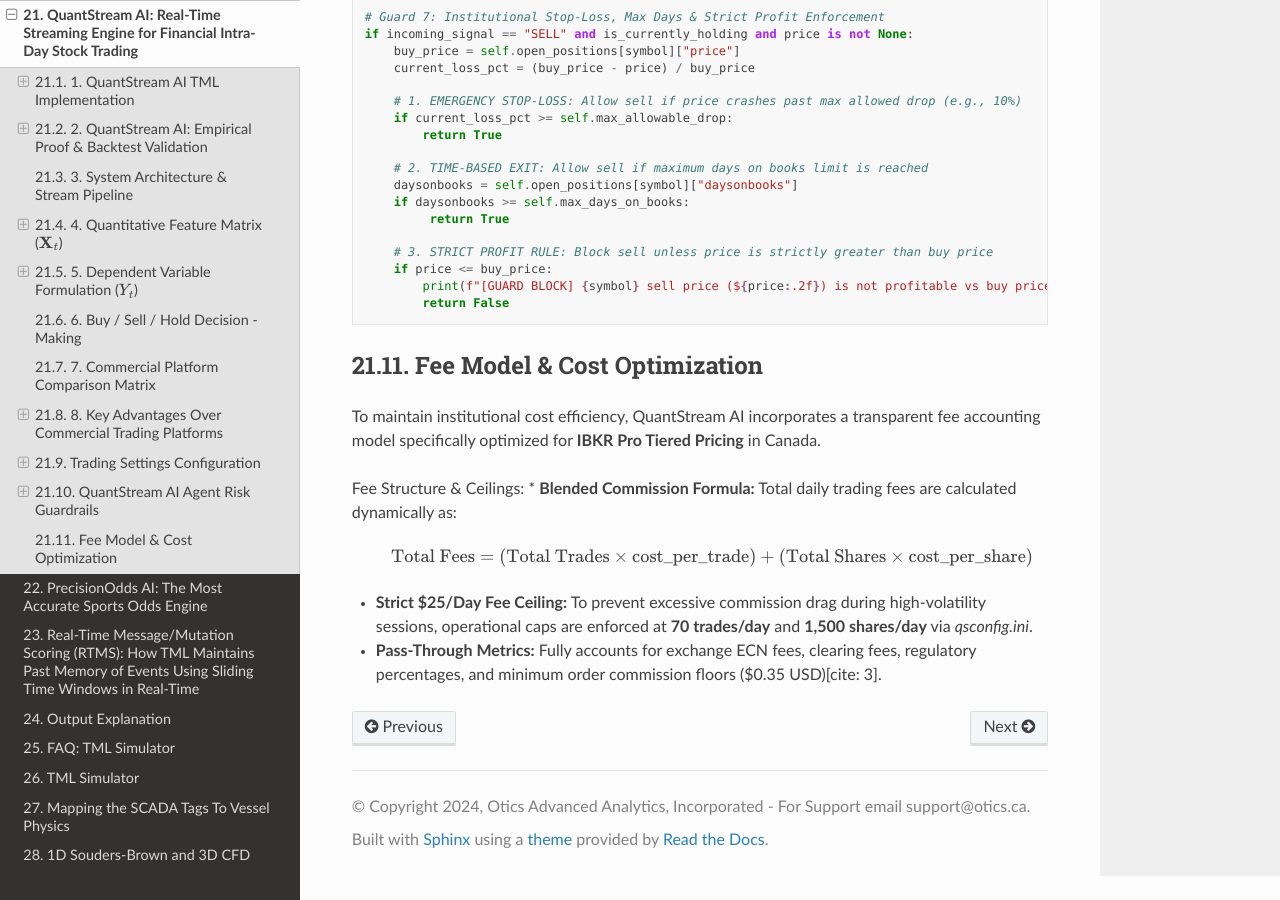
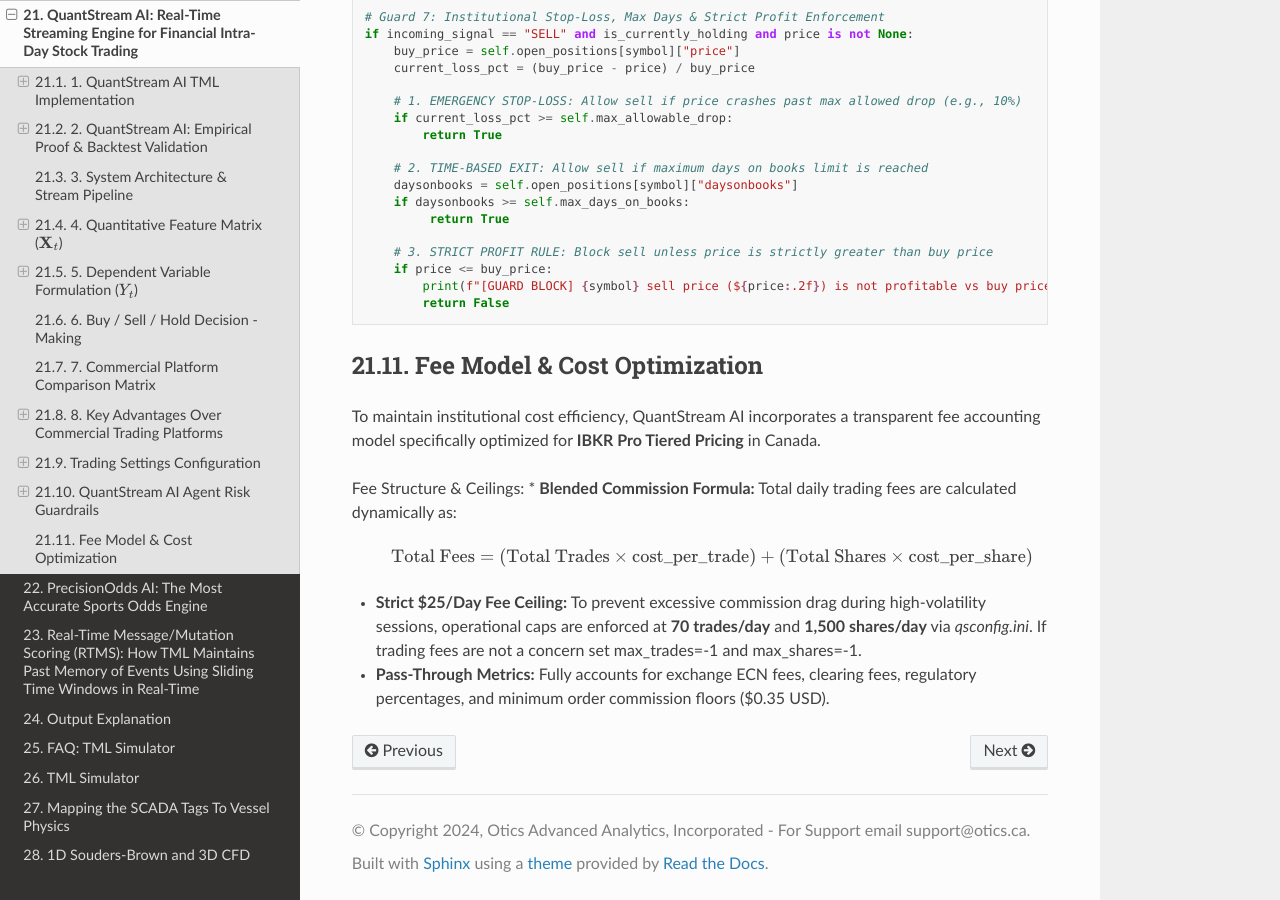
Before and after one commit to smaurice101/readthedocs, a Sphinx documentation site: the page built from docs/source/quantstream.rst, in a window 1280 px wide and 900 px high, scrolled down 14324 px. Built offline with Sphinx 7.4.7 and the Read the Docs theme 3.1.0, drawn with Linux system fonts in a browser that asks for light colours; pages that are not in the unit, such as notebooks, are missing from menus; some of the changed text lies outside the part shown.

Commit message:
Update quantstream.rst

```diff
--- a/docs/source/quantstream.rst
+++ b/docs/source/quantstream.rst
@@ -700,5 +700,5 @@
   .. math::
      \text{Total Fees} = (\text{Total Trades} \times \text{cost_per_trade}) + (\text{Total Shares} \times \text{cost_per_share})
 
-* **Strict \$25/Day Fee Ceiling:** To prevent excessive commission drag during high-volatility sessions, operational caps are enforced at **70 trades/day** and **1,500 shares/day** via `qsconfig.ini`.
-* **Pass-Through Metrics:** Fully accounts for exchange ECN fees, clearing fees, regulatory percentages, and minimum order commission floors (\$0.35 USD)[cite: 3].
+* **Strict \$25/Day Fee Ceiling:** To prevent excessive commission drag during high-volatility sessions, operational caps are enforced at **70 trades/day** and **1,500 shares/day** via `qsconfig.ini`. If trading fees are not a concern set max_trades=-1 and max_shares=-1.
+* **Pass-Through Metrics:** Fully accounts for exchange ECN fees, clearing fees, regulatory percentages, and minimum order commission floors (\$0.35 USD).
```
